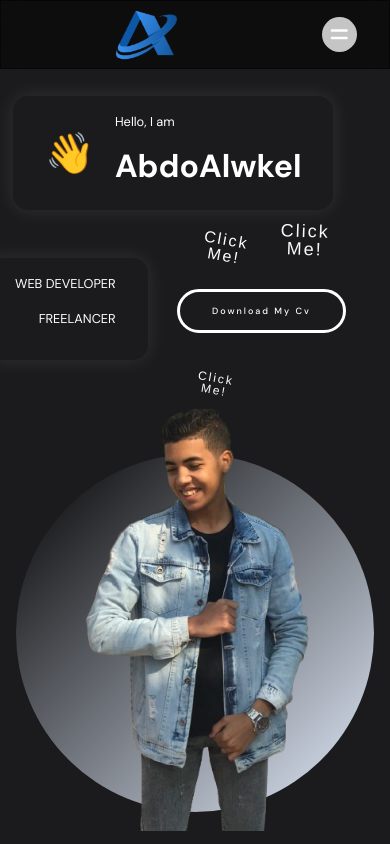
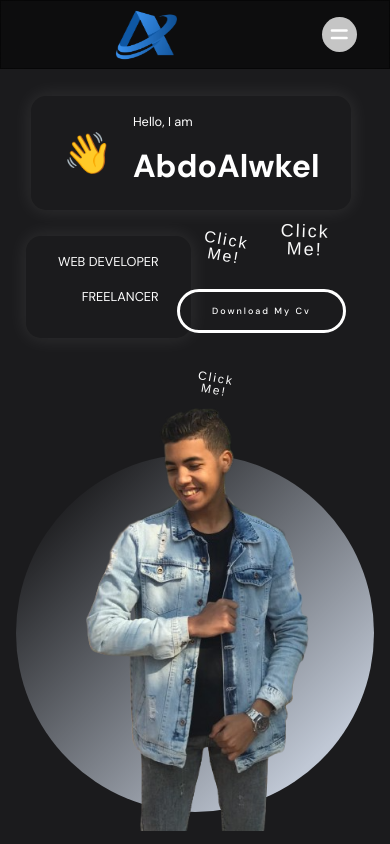
Before and after one commit to Abdoalwkel/psm-portfolio, a React (Create React App) app: page / in a window 390 px wide. Shown: the top 844 px of the page. Built offline with nearby package versions, Linux system fonts and the light colour scheme.

Commit message:
Update Header.scss

```diff
--- a/src/Header/Header.scss
+++ b/src/Header/Header.scss
@@ -271,6 +271,20 @@
                                               width: 456px;
 
                                             }
+
+                                                                      .badge-cmp{
+                                              position: relative;
+                                              left: 48px;
+
+                                            }
+
+                                                      .tag-cmp{
+                                             position: relative;
+                                               left: 43px;
+                                             top: -22px;
+                                                       }
+
+
                                               }
 
 
```
